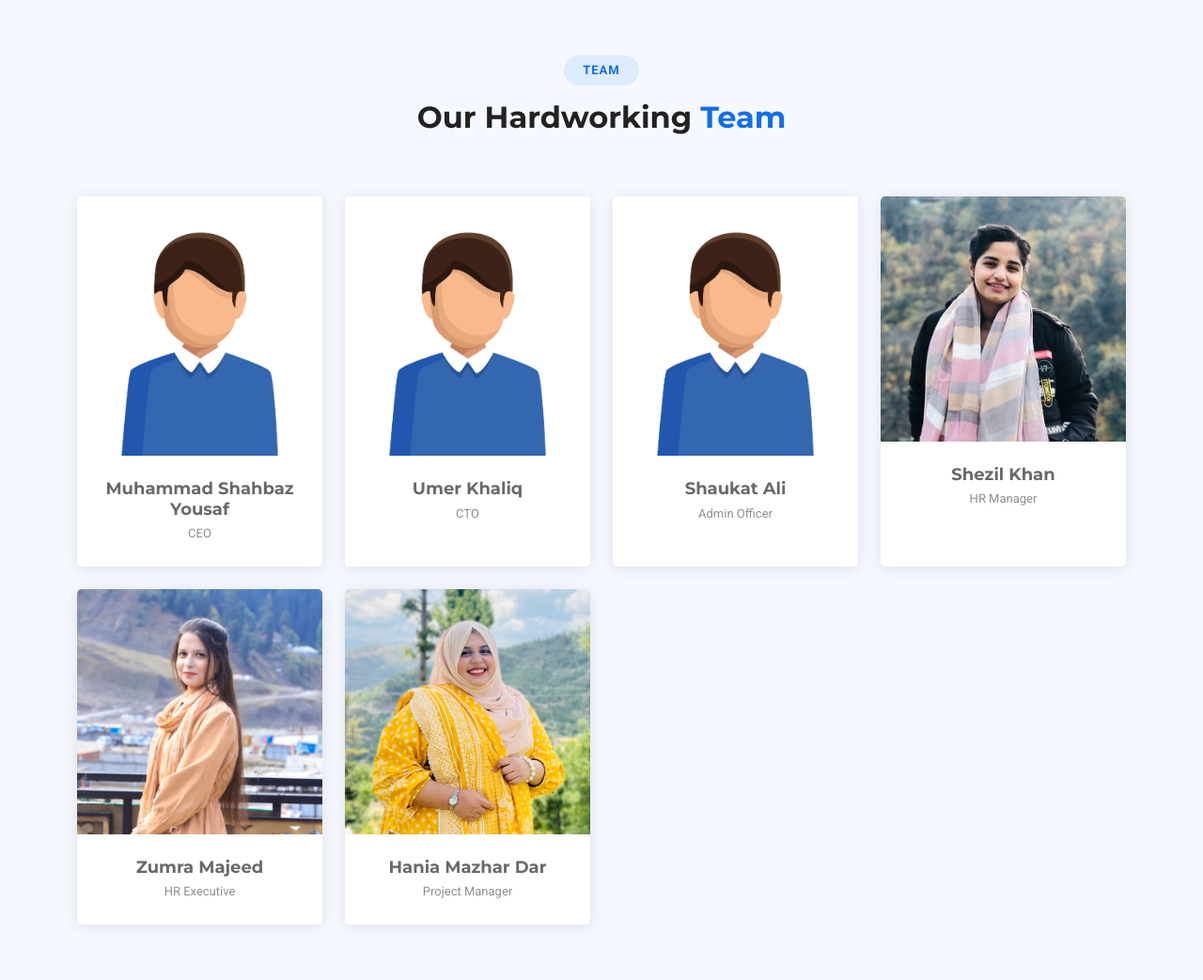
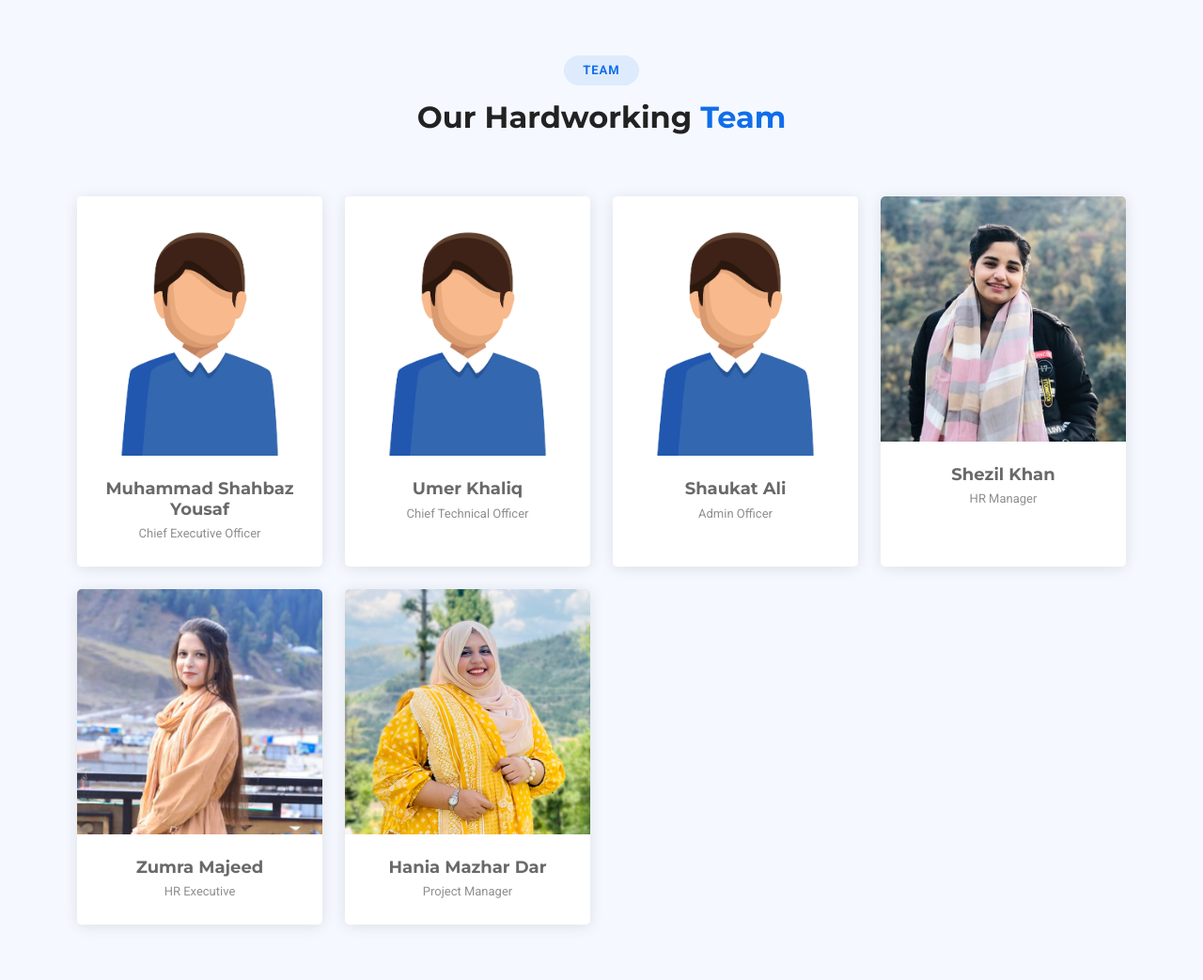
Before and after one commit to Dev004-binarybrix/Binary_brix, a Laravel app: page / in a window 1280 px wide. Shown: the part 4715-5758 px from the top of the page at 94% size. Run offline with Laravel 12, Linux system fonts and the light colour scheme; some libraries are stand-ins or nearby versions.

Commit message:
updated cto

```diff
--- a/resources/views/pages/Website/home.blade.php
+++ b/resources/views/pages/Website/home.blade.php
@@ -507,7 +507,7 @@
                   </div>
                   <div class="member-info">
                     <h4>Muhammad Shahbaz Yousaf</h4>
-                    <span>CEO</span>
+                    <span>Chief Executive Officer</span>
                   </div>
                 </div>
               </div>
@@ -527,7 +527,7 @@
                   </div>
                   <div class="member-info">
                     <h4>Umer Khaliq</h4>
-                    <span>CTO</span>
+                    <span>Chief Technical Officer</span>
                   </div>
                 </div>
               </div>
```
